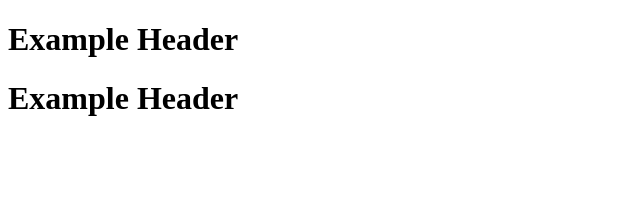
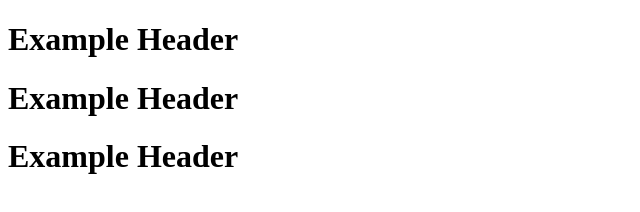
Before and after one commit to BriDeWaltCCC/FEWDDemoF2024, a plain HTML site: page index.html in a window 1280 px wide. Shown: the whole page, without its empty margins (0-640 px from the left). Drawn offline with Linux system fonts and the light colour scheme.

Commit message:
new header

```diff
--- a/index.html
+++ b/index.html
@@ -8,5 +8,6 @@
 <body>
     <h1>Example Header</h1>
     <h1>Example Header</h1>
+    <h1>Example Header</h1>
 </body>
 </html>
```
